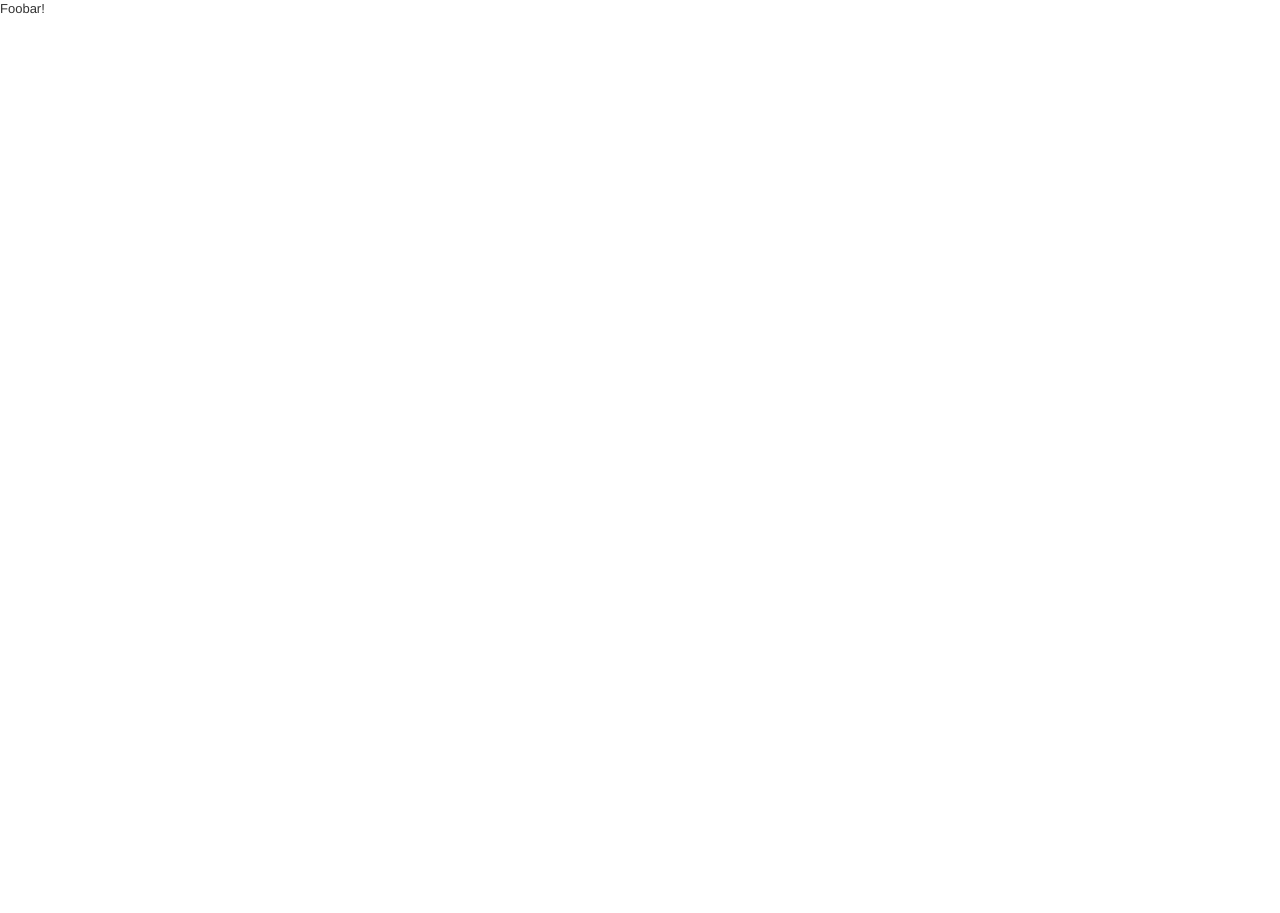
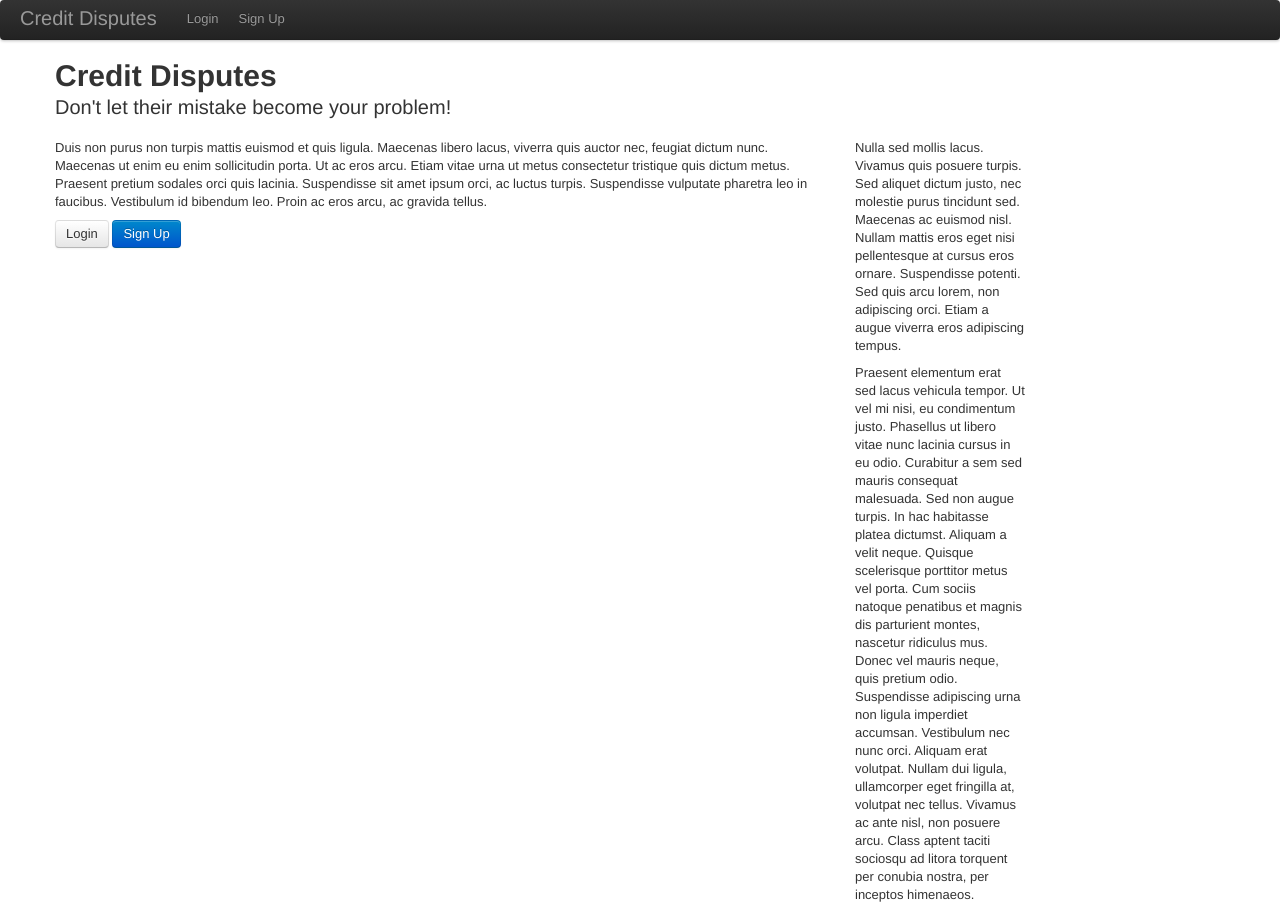
Before and after one commit to jmcvetta/creditswarm, a Django app: page / in a window 1280 px wide. Before the commit the page is almost empty. Before the commit the page ends 14 px from the top, so only its background shows below. Run offline with Django 3.2, Linux system fonts and the light colour scheme; parts of the project's set-up code (start-up, migrations or seed data) failed here and were passed over.

Commit message:
Base and home page templates.

```diff
--- a/templates/base.html
+++ b/templates/base.html
@@ -1,15 +1,34 @@
 <!DOCTYPE html>
 <html lang="{{ LANGUAGE_CODE|default:"en-us" }}">
 	<head>
-		<link href="{{ STATIC_url }}/css/bootstrap.css" rel="stylesheet">
-		<link href="{{ STATIC_url }}/css/bootstrap-responsive.css" rel="stylesheet">
+		<link href="{{ STATIC_URL }}/css/bootstrap.css" rel="stylesheet">
+		<link href="{{ STATIC_URL }}/css/bootstrap-responsive.css" rel="stylesheet">
+		<meta name="viewport" content="width=device-width, initial-scale=1.0">
+
 		<title>
 			{% block title %}Credit Dispute{% endblock %}
 		</title>
 	</head>
 	<body>
-		{% block content %}
-		Content goes here.
-		{% endblock %}
+		<div class="navbar">
+			<div class="navbar-inner">
+				<div class="container">
+					<a class="brand" href="{{ SITE_URL }}">Credit Disputes</a>
+					<ul class="nav">
+						<li>
+							<a href="{% url auth_login %}">Login</a>
+						</li>
+						<li>
+							<a href="{% url registration_register %}">Sign Up</a>
+						</li>
+					</ul>
+				</div>
+			</div>
+		</div>
+		<div class="container">
+			{% block content %}
+			Content goes here.
+			{% endblock %}
+		</div><!-- /container -->
 	</body>
 </html>
--- a/templates/index.html
+++ b/templates/index.html
@@ -2,6 +2,27 @@
 
 {% block content %}
 
-Foobar!
+<header class="jumbotron subhead">
+	<h1>
+		Credit Disputes
+	</h1>
+	<p class="lead">
+		Don't let their mistake become your problem!
+	</p>
+</header>
+
+<section id="login">
+	<div class="row">
+		<div class="span8">
+			<p>Duis non purus non turpis mattis euismod et quis ligula. Maecenas libero lacus, viverra quis auctor nec, feugiat dictum nunc. Maecenas ut enim eu enim sollicitudin porta. Ut ac eros arcu. Etiam vitae urna ut metus consectetur tristique quis dictum metus. Praesent pretium sodales orci quis lacinia. Suspendisse sit amet ipsum orci, ac luctus turpis. Suspendisse vulputate pharetra leo in faucibus. Vestibulum id bibendum leo. Proin ac eros arcu, ac gravida tellus.</p>
+			<a href="{% url auth_login %}" class="btn">Login</a>
+			<a href="{% url registration_register %}" class="btn btn-primary">Sign Up</a>
+		</div>
+		<div class="span2">
+			<p>Nulla sed mollis lacus. Vivamus quis posuere turpis. Sed aliquet dictum justo, nec molestie purus tincidunt sed. Maecenas ac euismod nisl. Nullam mattis eros eget nisi pellentesque at cursus eros ornare. Suspendisse potenti. Sed quis arcu lorem, non adipiscing orci. Etiam a augue viverra eros adipiscing tempus.</p>
+			<p>Praesent elementum erat sed lacus vehicula tempor. Ut vel mi nisi, eu condimentum justo. Phasellus ut libero vitae nunc lacinia cursus in eu odio. Curabitur a sem sed mauris consequat malesuada. Sed non augue turpis. In hac habitasse platea dictumst. Aliquam a velit neque. Quisque scelerisque porttitor metus vel porta. Cum sociis natoque penatibus et magnis dis parturient montes, nascetur ridiculus mus. Donec vel mauris neque, quis pretium odio. Suspendisse adipiscing urna non ligula imperdiet accumsan. Vestibulum nec nunc orci. Aliquam erat volutpat. Nullam dui ligula, ullamcorper eget fringilla at, volutpat nec tellus. Vivamus ac ante nisl, non posuere arcu. Class aptent taciti sociosqu ad litora torquent per conubia nostra, per inceptos himenaeos.</p>
+		</div>
+	</div>
+</section>
 
 {% endblock %}
```
